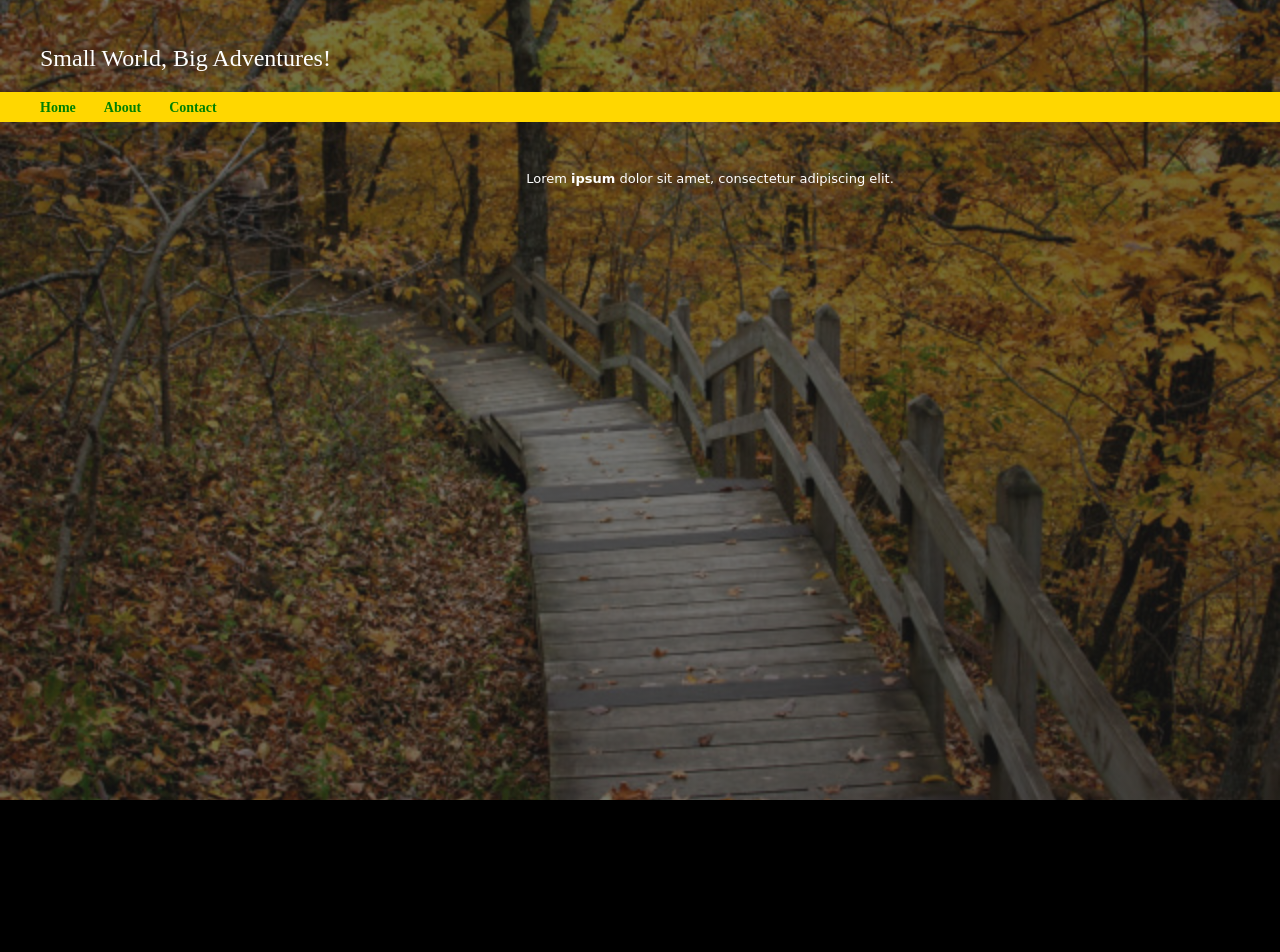
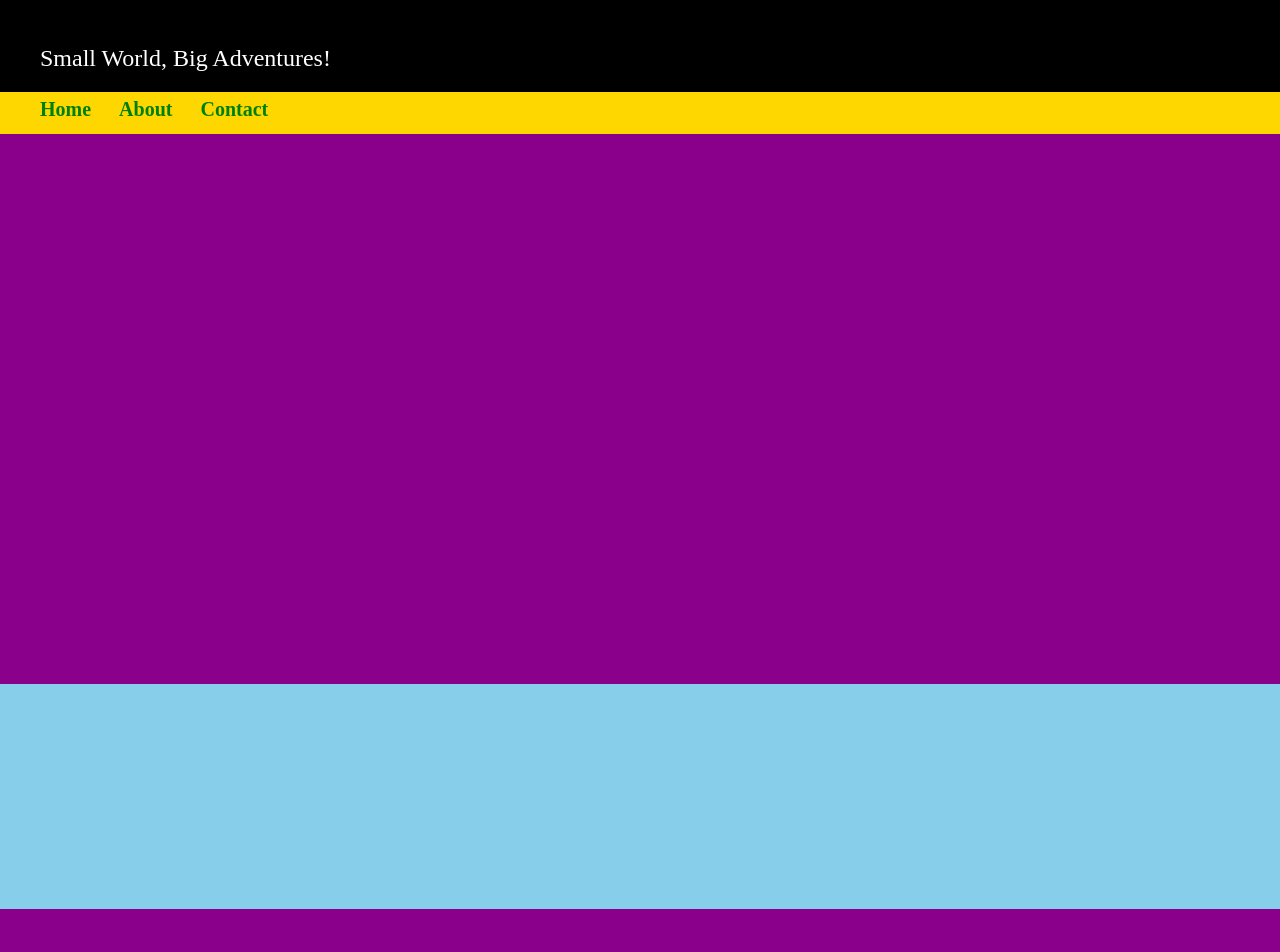
Before and after one commit to mpuligurthi/website, a plain HTML site: page index.html in a window 1280 px wide. Shown: the top 952 px of the page. Before the commit the page ends 800 px from the top, so only its background shows below. Drawn offline with Linux system fonts and the light colour scheme.

Commit message:
sections and subsection divisions working

```diff
--- a/CSS/style.css
+++ b/CSS/style.css
@@ -1,9 +1,23 @@
+*{
+    margin:0;
+}
+
+html, body{
+    height: 550px;
+}
+
+h1,h2,h3,h4,h5,h6,p{
+    margin-bottom: 20px;
+}
+
+
 body{
 
 background:black;
 margin=0;
 
 }
+
 
 .link-title{
     text-decoration: none;
@@ -17,7 +31,7 @@ margin=0;
     margin-bottom: 20px;
 }
 
-.container{
+/*.container{
     position:absolute;
     width=100%;
     height=100%;
@@ -28,7 +42,8 @@ margin=0;
     z-index:0;
 
 }
-.hero{
+*/
+/*.hero{
     width:100%;
     height:auto;
     min-width:1024px;
@@ -41,9 +56,7 @@ margin=0;
     top:0;
     left:0;
 
-}
-
-
+}*/
 .header{
     padding: 45px 0 20px 40px;
 
@@ -52,12 +65,13 @@ margin=0;
 .menu{
     background:gold;
     padding:6px 0 6px 40px;
+    height:30px;
 }
 
 .menu a{
     color:green;
     text-decoration: none;
-    font-size:14px;
+    font-size:20px;
     font-weight:bold;
     font-family: "Times New Roman", "Comic Sans MS";
 }
@@ -68,30 +82,39 @@ margin=0;
 
 }
 
+.sect{
 
-/*aside{
-    float: left;
-    width: 120px;
-    padding: 30px 0 0 40px;
+  width:100%;
+  height:550px;
+  background-color:darkmagenta;
+
 }
-*/
-h1{
-    margin:0px;
+
+.subsect{
+   width:100%;
+   height: 225px;
+   background:skyblue;
+
+}
+
+
+
+
+/*h1{
     color:white;
     font-size: 24px;
     font-family: "Times New Roman", "Comic Sans MS";
     font-weight: normal;
-}
+}*/
 
-h2{
+/*h2{
     color:yellowgreen;
     font-size: 15px;
-    margin: 20px 0 5px 0;
-}
+
+}*/
 
 .main{
-    margin: 0 0 0 180px;
-    padding: 35px 40px 30px 0;
+    /*padding: 5px 0px 5px 0;*/
     color: white;
     font-family:cursive;
     font-size: 13px;
@@ -103,11 +126,6 @@ h2{
     color: deeppink;
 }
 
-/*#home-image img{
-    width: 100%;
-    height: 400px;
-
-}*/
 
 footer{
     padding:6px 40px 6px 40px;
@@ -128,6 +146,7 @@ footer a{
     color:green;
     font-size:13px;
 }
+
 
 /*******************************About page styles*************************/
 #about-page #home-image img{
--- a/index.html
+++ b/index.html
@@ -11,13 +11,15 @@
 <body>
 
    <div class="container">
-       <div class="hero">
+<!--  <div class="hero">-->
     <header class="header">
        <a class="link-title" href="/">Small World, Big Adventures!</a>
        </header>
+
        <!-- Navigation/menu - classes are used when categorizing things
         that apply to all pages, not just a specific page.-->
-        <nav class="menu">
+
+       <nav class="menu">
 
         <a href="/" target="_blank">Home</a> &nbsp; &nbsp; &nbsp;
         <a href="about.html"target="_blank">About</a> &nbsp; &nbsp; &nbsp;
@@ -25,40 +27,32 @@
 
        </nav>
 
-<!-- Building Sidebars for the website-->
-<!--       <aside>-->
-
-<!--        <h1>Sidebar</h1>-->
-
-<!--       </aside>-->
-
 <!-- Main div-placehold is a server that holds image backgrounds
      so that we can fit an image in that space later -->
+
        <article class="main">
-<!--       <img src="http://placehold.it/300x200"alt=""-->
-<!--
-            <div id="home-image">
-           <img src=CSS/Playa-Balandra%20bcs.jpg alt="home-image">
 
-           </div>
--->
-
-        <p>
-     Lorem <strong>ipsum</strong> dolor sit amet, consectetur adipiscing elit.
-
-       </p>
-
+       <div class="sect"></div>
+       <div class="subsect"></div>
+       <div class="sect"></div>
+       <div class="subsect"></div>
+       <div class="sect"></div>
+       <div class="subsect"></div>
 
        </article>
-     </div>
+
+<!--     </div>-->
 
 <!--Creating the footer - can put link to another website after &nbsp-->
+
     <footer>
        &copy; 2017 Small World, Big Adventures! &nbsp; <span class="separator">|</span>
     <a href="http://readysetgrowth.blogspot.com/" target="_blank">Check out my Girl Scout Gold Award Project blog here!</a>
 
        </footer>
+
     </div>
+
 
 </body>
 
```
